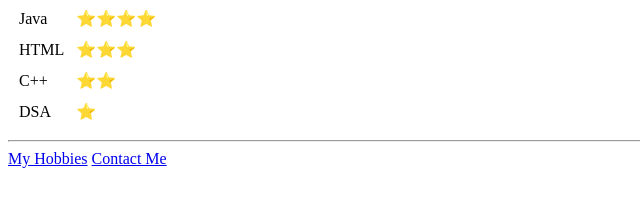
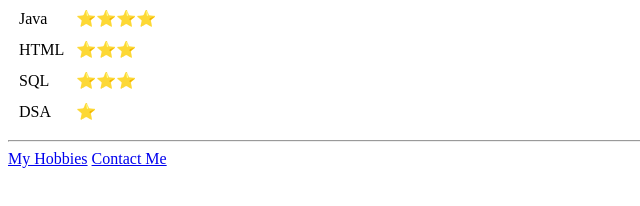
Before and after one commit to Vedikaa-7/cv, a plain HTML site: page index.html in a window 1280 px wide. Shown: the part 540-746 px from the top of the page, 0-640 px from the left. Drawn offline with Linux system fonts and the light colour scheme.

Commit message:
Update index.html

```diff
--- a/index.html
+++ b/index.html
@@ -52,8 +52,8 @@
                 <td>⭐⭐⭐</td>
             </tr>
             <tr>
-                <td>C++</td>
-                <td>⭐⭐</td>
+                <td>SQL</td>
+                <td>⭐⭐⭐</td>
             </tr>
             <tr>
                 <td>DSA</td>
```
